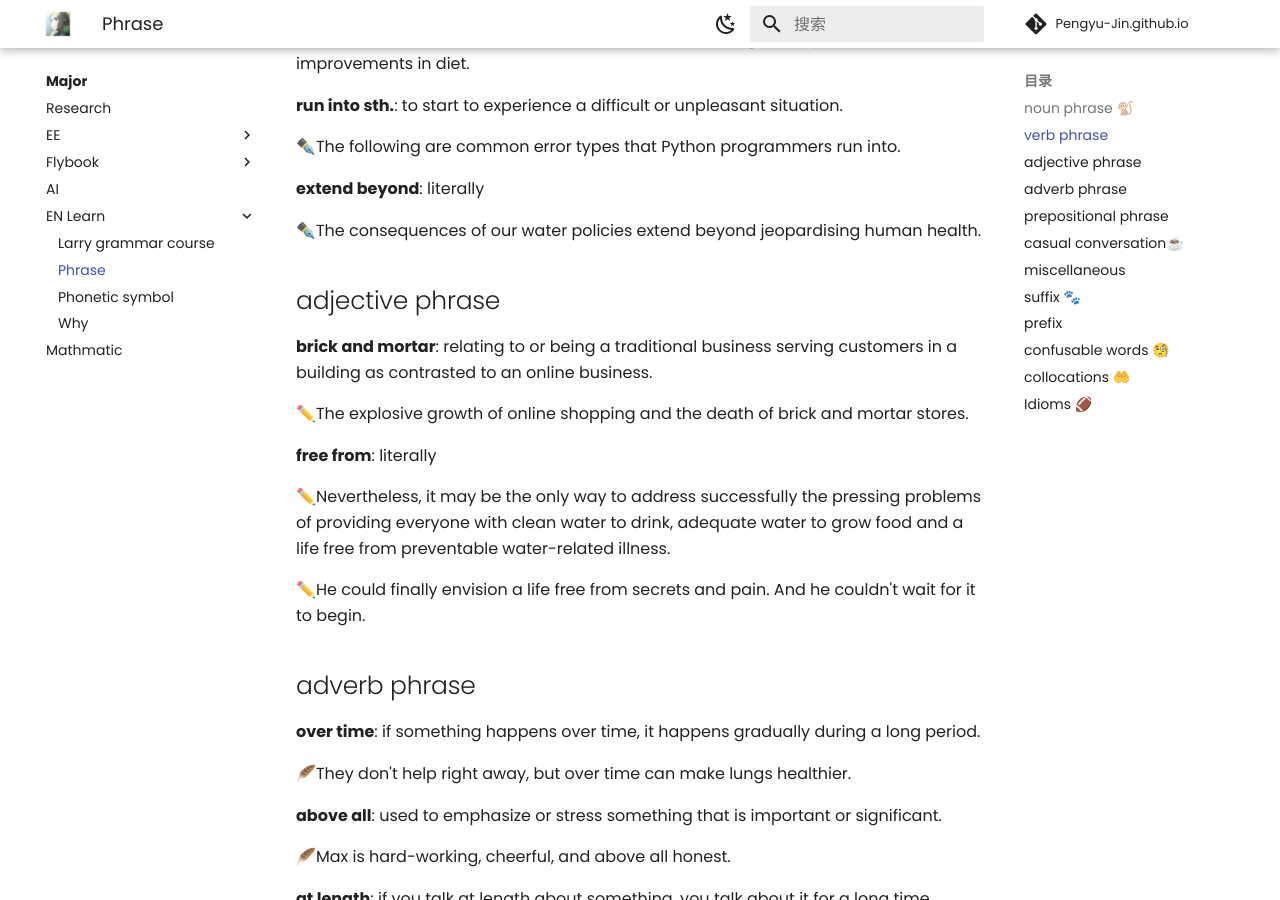
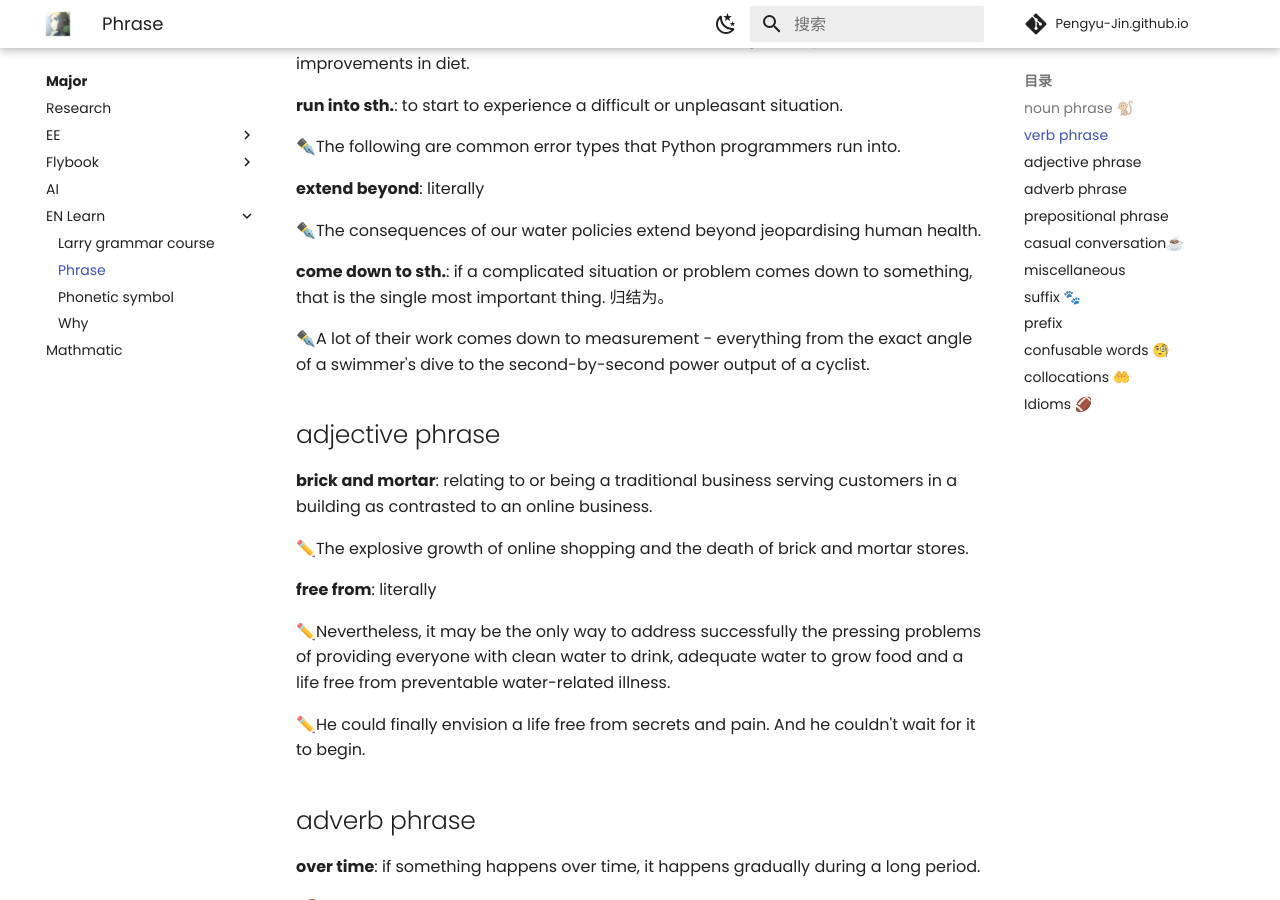
Before and after one commit to Pengyu-Jin/Pengyu-Jin.github.io, an MkDocs documentation site: the page built from docs/major/EN-learn/phrase.md, in a window 1280 px wide and 900 px high, scrolled down 1788 px. Built offline with MkDocs 1.6.1 and Material for MkDocs 9.7.7, drawn with Linux system fonts in a browser that asks for light colours; comment, search, counter and statistics services are not loaded.

Commit message:
update phrase

```diff
--- a/docs/major/EN-learn/phrase.md
+++ b/docs/major/EN-learn/phrase.md
@@ -57,6 +57,11 @@
 **extend beyond**: literally
 
 ✒️The consequences of our water policies extend beyond jeopardising human health.
+
+**come down to sth.**: if a complicated situation or problem comes down to something, that is the single most important thing. 归结为。
+
+✒️A lot of their work comes down to measurement - everything from the exact angle of a swimmer's dive to the second-by-second power output of a cyclist.
+
 
 ## adjective phrase
 
```
